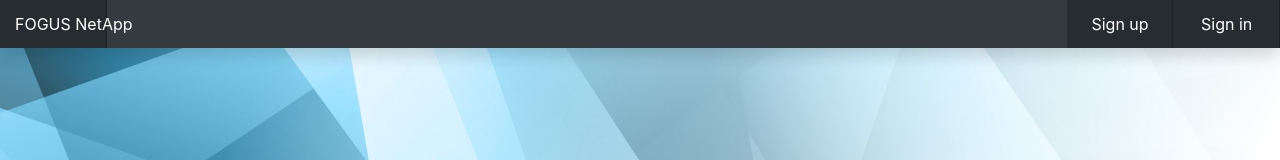
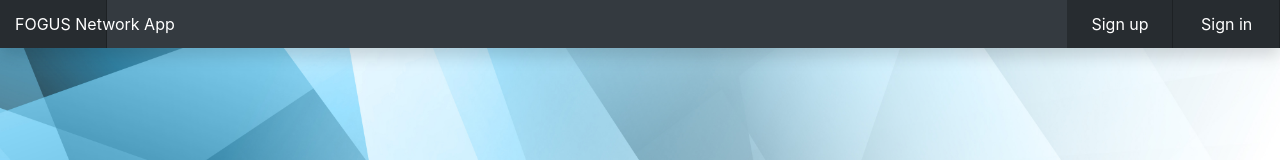
Before and after one commit to EVOLVED-5G/FogusNetApp, an Angular app in the folder src/netappfe/: page /sign-in in a window 1280 px wide. Shown: the top 160 px of the page. Built offline with nearby package versions, Linux system fonts and the light colour scheme.

Commit message:
Change app's name

```diff
--- a/src/netappfe/src/app/public/public.component.html
+++ b/src/netappfe/src/app/public/public.component.html
@@ -1,5 +1,5 @@
 <header class="navbar navbar-dark sticky-top bg-dark flex-md-nowrap p-0 shadow">
-  <a class="navbar-brand col-md-2 col-lg-1 me-0 text-center" href="#">FOGUS NetApp</a>
+  <a class="navbar-brand col-md-2 col-lg-1 me-0 text-center" href="#">FOGUS Network App</a>
   <a class="navbar-brand col-md-2 col-lg-1 me-0 text-center ms-auto" href="/sign-up">Sign up</a>
   <a class="navbar-brand col-md-2 col-lg-1 me-0 text-center" href="/sign-in">Sign in</a>
   <button class="navbar-toggler position-absolute d-md-none collapsed" type="button" data-bs-toggle="collapse" data-bs-target="#sidebarMenu" aria-controls="sidebarMenu" aria-expanded="false" aria-label="Toggle navigation">
--- a/src/netappfe/src/assets/env.js
+++ b/src/netappfe/src/assets/env.js
@@ -2,7 +2,7 @@
   window["env"] = window["env"] || {};
   // Environment variables
   //@ts-ignore
-  window["env"]["backend"] = "192.168.1.8:8000";
+  window["env"]["backend"] = "192.168.1.20:8000";
   //@ts-ignore
-  window["env"]["frontend"] = "192.168.1.8:4200";
+  window["env"]["frontend"] = "192.168.1.20:4200";
 })(this);
```
Also changed, not shown: 2 other files (tests, documents, lock files or other folders).
